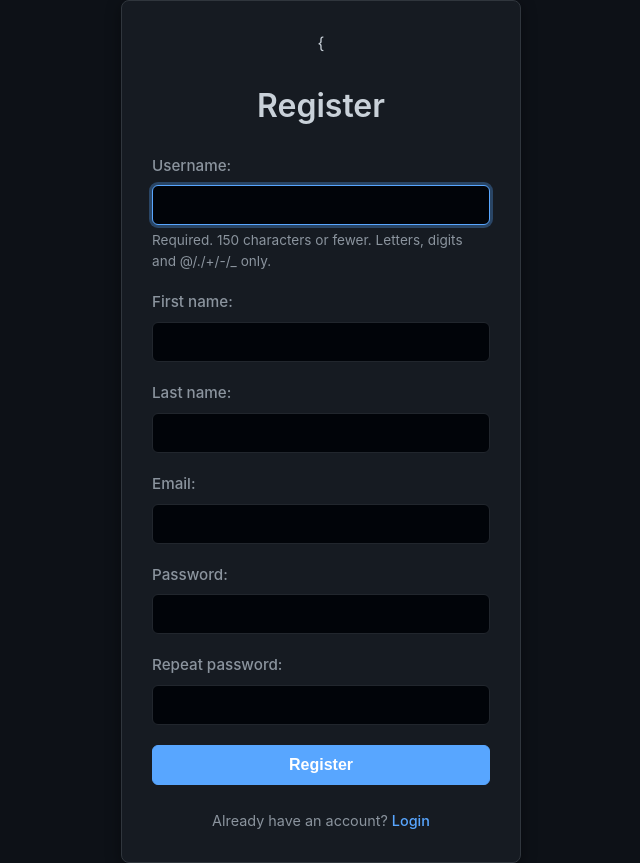
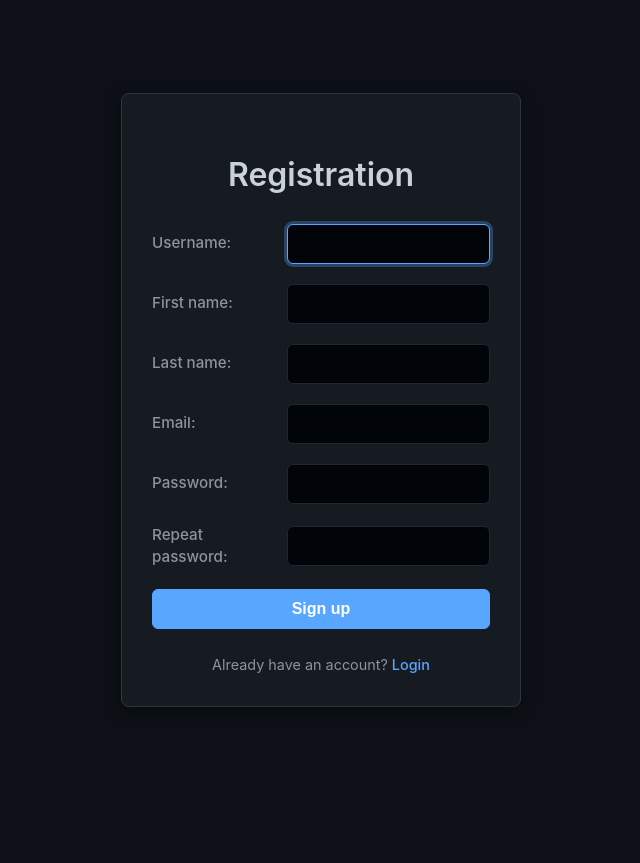
Before and after one commit to vitaliminkouski/Testria, a Django app: page /users/register/ in a window 1280 px wide. Shown: the whole page, without its empty margins (319-959 px from the left). After the commit the page ends 707 px from the top, so only its background shows below. Run offline with Django 5.2, Linux system fonts and the light colour scheme; parts of the project's set-up code (start-up, migrations or seed data) failed here and were passed over.

Commit message:
changed some templates

```diff
--- a/testria/static/css/styles.css
+++ b/testria/static/css/styles.css
@@ -259,7 +259,6 @@ ul {
     background-color: #0d1117;
 }
 
-/* Container for the login/registration forms */
 .auth-form-container {
     max-width: 400px;
     width: 90%;
@@ -282,14 +281,19 @@ ul {
 .auth-form .form-group {
     margin-bottom: 20px;
     text-align: left;
+    display: flex;
+    align-items: center;
 }
 
 .auth-form label {
-    display: block;
-    margin-bottom: 8px;
+    display: inline-block;
+    width: 120px;
+    margin-right: 15px;
+    margin-bottom: 0;
     color: #8b949e;
     font-weight: 500;
     font-size: 0.95em;
+    flex-shrink: 0;
 }
 
 .auth-form input[type="text"],
--- a/testria/templates/auth_base.html
+++ /dev/null
@@ -1,16 +0,0 @@
-{% load static %}
-
-<!DOCTYPE html>
-<html lang="en">
-<head>
-    <meta charset="UTF-8">
-    <meta name="viewport" content="width=device-width, initial-scale=1.0">
-    <title>{{title}}</title>
-
-    <link rel="stylesheet" href="{% static 'css/styles.css' %}">
-
-</head>
-<body class="auth-page-body">
-    {% block content %}{% endblock %}
-</body>
-</html>
--- /dev/null
+++ b/testria/templates/users_forms_base.html
@@ -0,0 +1,45 @@
+{% load static %}
+
+<!DOCTYPE html>
+<html lang="en">
+<head>
+    <meta charset="UTF-8">
+    <meta name="viewport" content="width=device-width, initial-scale=1.0">
+    <title>{{title}}</title>
+    <link rel="stylesheet" href="{% static 'css/styles.css' %}">
+</head>
+<body class="auth-page-body">
+{% block content %}
+<div class="auth-form-container">
+    <h2 class="form-title">{{title}}</h2>
+    <form method="post" class="auth-form">
+        {% csrf_token %}
+
+        {% for f in form %}
+            <div class="form-group">
+                {{ f.label_tag }}
+                {{ f }}
+                {% if field.help_text %}
+                    <small class="help-text">{{ f.help_text }}</small>
+                {% endif %}
+                {% for error in f.errors %}
+                    <p class="error-message">{{ error }}</p>
+                {% endfor %}
+            </div>
+        {% endfor %}
+
+        {% if form.non_field_errors %}
+            <div class="non-field-errors">
+                {% for error in form.non_field_errors %}
+                    <p class="error-message">{{ error }}</p>
+                {% endfor %}
+            </div>
+        {% endif %}
+        <button type="submit" class="btn btn-primary">{{btn_title|default:"Send"}}</button>
+    </form>
+    {% block extracontent %} {% endblock %}
+</div>
+{% endblock %}
+
+</body>
+</html>
--- a/testria/users/templates/users/password_change_form.html
+++ b/testria/users/templates/users/password_change_form.html
@@ -1,3 +1,5 @@
+
+
 <!DOCTYPE html>
 <html lang="en">
 <head>
--- a/testria/users/templates/users/register.html
+++ b/testria/users/templates/users/register.html
@@ -1,38 +1,8 @@
-{% extends 'auth_base.html' %}
+{% extends 'users_forms_base.html' %}
 
-{% block title %}Register{% endblock %}
 
-{% block content %}
-<div class="auth-form-container"> {
-    <h2 class="form-title">Register</h2>
-    <form method="post" enctype="multipart/form-data" class="auth-form">
-        {% csrf_token %}
-
-        {% for field in form %}
-            <div class="form-group">
-                {{ field.label_tag }}
-                {{ field }}
-                {% if field.help_text %}
-                    <small class="help-text">{{ field.help_text }}</small>
-                {% endif %}
-                {% for error in field.errors %}
-                    <p class="error-message">{{ error }}</p>
-                {% endfor %}
-            </div>
-        {% endfor %}
-
-        {% if form.non_field_errors %}
-            <div class="non-field-errors">
-                {% for error in form.non_field_errors %}
-                    <p class="error-message">{{ error }}</p>
-                {% endfor %}
-            </div>
-        {% endif %}
-
-        <button type="submit" class="btn btn-primary">Register</button>
-    </form>
-    <div class="form-links">
+{% block extracontent %}
+<div class="form-links">
         <p>Already have an account? <a href="{% url 'users:login' %}" class="link-secondary">Login</a></p>
     </div>
-</div>
 {% endblock %}
--- a/testria/users/urls.py
+++ b/testria/users/urls.py
@@ -7,12 +7,11 @@ urlpatterns = [
     path('register/', views.RegisterUserView.as_view(), name='register'),
     path('login/', views.LoginUserView.as_view(), name='login'),
     path('logout/', views.logout_view, name='logout'),
-    path('home/', views.index, name='home'),
 
     path('password-reset/', PasswordResetView.as_view(
         template_name='users/password_reset_form.html',
         email_template_name='users/password_reset_email.html',
-        success_url=reverse_lazy('users:password_reset_done')
+        success_url=reverse_lazy('users:password_reset_done'),
     ), name='password_reset'),
 
     path('password-reset/done/',
--- a/testria/users/views.py
+++ b/testria/users/views.py
@@ -21,14 +21,25 @@ class RegisterUserView(CreateView):
     template_name = 'users/register.html'
     success_url = reverse_lazy('users:login')
 
+    def get_context_data(self, **kwargs):
+        context=super().get_context_data(**kwargs)
+        context['title']='Registration'
+        context['btn_title']='Sign up'
+        return context
 
-def index(request):
-    return render(request, 'users/home.html')
+
+
 
 
 class LoginUserView(LoginView):
     form_class = LoginUserForm
     template_name = 'users/login.html'
+
+    def get_context_data(self, **kwargs):
+        context=super().get_context_data(**kwargs)
+        context['title']='Login'
+        context['btn_title']='Login'
+        return context
 
     def get_success_url(self):
         return reverse_lazy('home')
```
Also changed, not shown: testria/users/templates/users/login.html (+2 -29 lines), testria/users/templates/users/password_change_done.html (+3 -9 lines), testria/users/templates/users/password_reset_complete.html (+4 -9 lines), testria/users/templates/users/password_reset_confirm.html (+1 -14 lines), testria/users/templates/users/password_reset_done.html (+4 -9 lines), testria/users/templates/users/password_reset_form.html (+1 -15 lines).
